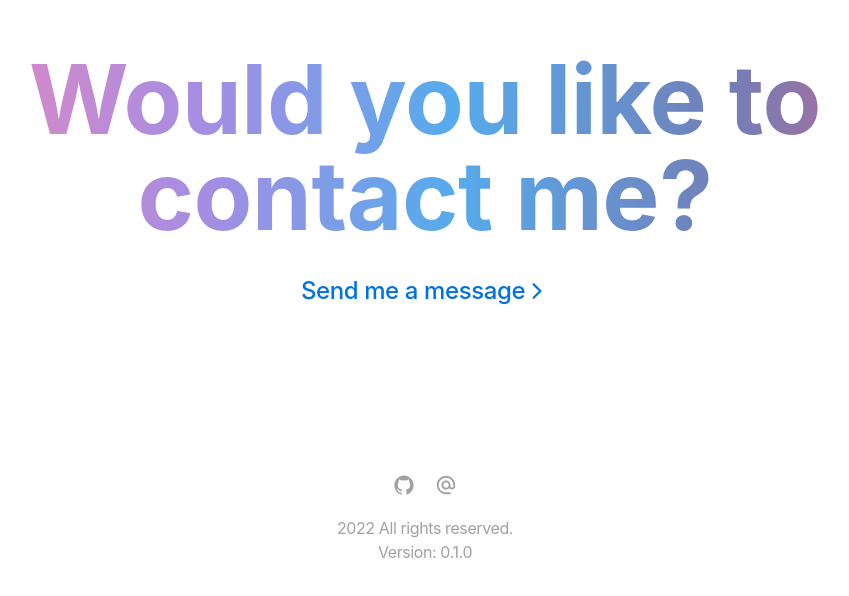
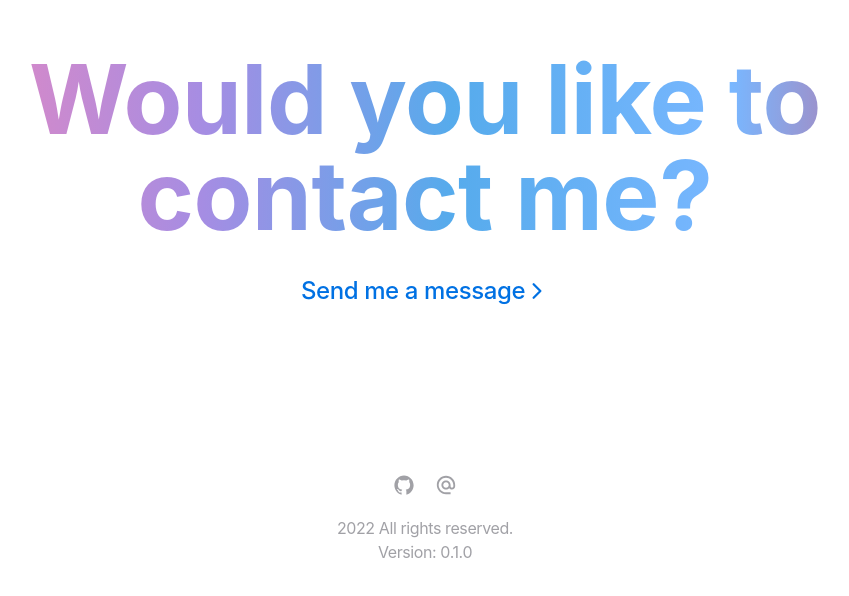
Before and after one commit to TheBoringBOT/developer-portfolio, a Next.js app: page / in a window 1280 px wide. Shown: the part 4316-4912 px from the top of the page, without its empty margins (215-1064 px from the left). Built offline with nearby package versions, Linux system fonts and the light colour scheme.

Commit message:
style: modified gradient colors

```diff
--- a/styles/globals.css
+++ b/styles/globals.css
@@ -38,14 +38,14 @@ a {
   color: transparent;
   background: linear-gradient(
     91.36deg,
-    #eca658 0%,
+    #ffe588 0%,
     #f391a6 13.02%,
     #e188c3 25.52%,
     #a58de3 37.5%,
     #56abec 49.48%,
-    #737eb7 63.02%,
+    #79b7ff 63.02%,
     #c8638c 72.92%,
-    #dd5d57 84.38%,
+    #e85163 84.38%,
     #df6c51 97.92%
   );
   background-size: 200% 200%;
@@ -90,3 +90,19 @@ a {
     background-position: 0% 4%;
   }
 }
+
+.dark .dark\:grad-text {
+  background: radial-gradient(
+    #f5f5f7,
+    #e1e6eb,
+    rgba(213, 226, 232, 0.95),
+    #f5f5f7
+  );
+  background-size: 100% 200%;
+  background-position: 50% 100%;
+  -webkit-background-clip: text;
+  background-clip: text;
+  -webkit-text-fill-color: transparent;
+  margin-top: 16px;
+  padding-bottom: 12px;
+}
```
